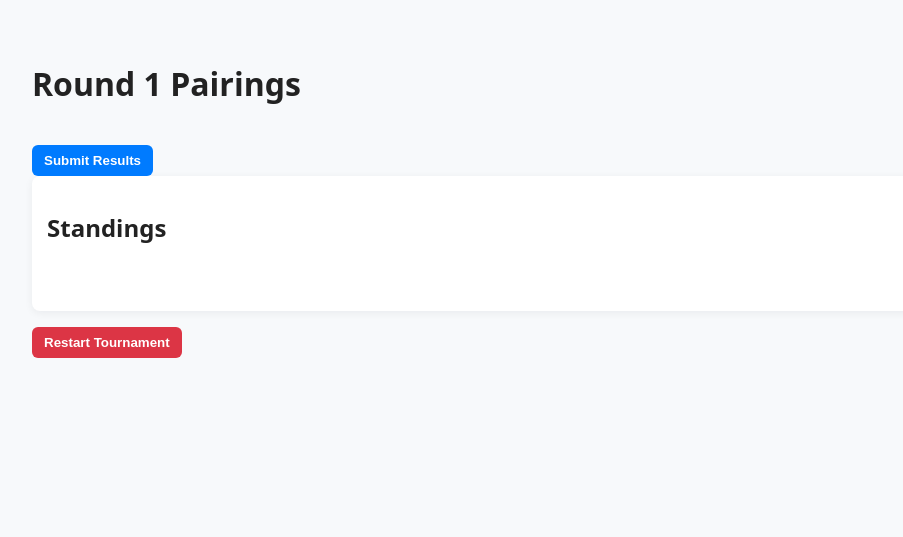
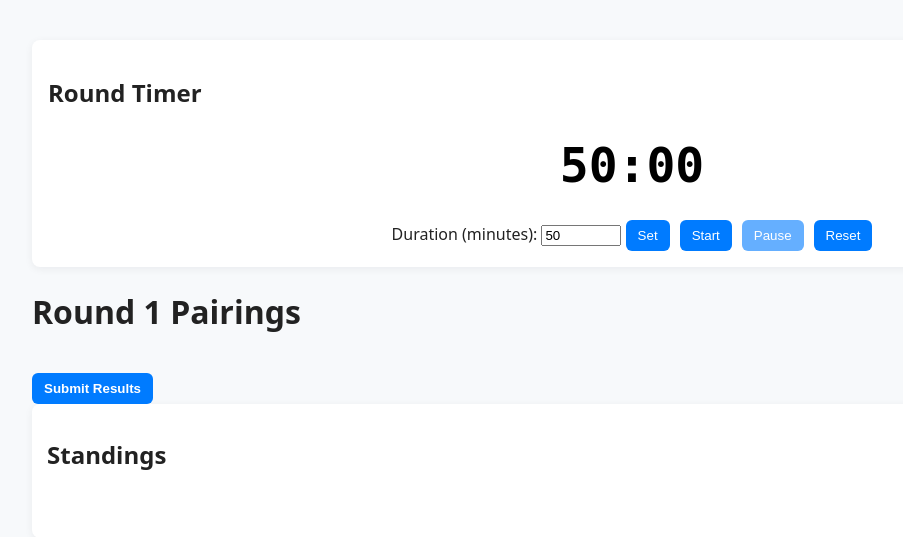
Before and after one commit to Otan1794/swiss-tournament, a Flask app: page /start_tournament in a window 1280 px wide. Shown: the top 537 px of the page, without its empty margins (8-911 px from the left). Run offline with Flask 3, Linux system fonts and the light colour scheme.

Commit message:
Add files via upload

```diff
--- a/Swiss/app.py
+++ b/Swiss/app.py
@@ -1,5 +1,6 @@
 from flask import Flask, render_template, request, redirect, url_for, session
 import math
+import time
 
 from compute import score_update, pairing_graph, final_tie_breaker
 
@@ -20,6 +21,11 @@ def init_session():
     session.setdefault("round_number", 1)
     session.setdefault("number_of_rounds", 0)
     session.setdefault("rounds", {})
+    # Timer related session variables
+    session.setdefault("timer_duration", 3000)
+    session.setdefault("timer_start", None)
+    session.setdefault("timer_paused", True)
+    session.setdefault("timer_remaining_paused", None)
 
 @app.route('/', methods=['GET'])
 def index():
@@ -107,7 +113,8 @@ def start_tournament():
 
     if request.method == 'POST':
         # Process results from the form
-
+        session["timer_start"] = None
+        session["timer_paused"] = True
         for p1, p2 in pairings:
             winner = request.form.get(f"{p1}_vs_{p2}")
             results[(p1, p2)] = winner
@@ -150,6 +157,10 @@ def start_tournament():
         session.modified = True
 
     if round_number == 1 and not session.get("pairings"):
+
+        session["timer_start"] = None
+        session["timer_paused"] = True
+
         pairings, bye_player, pairing_history = pairing_graph(
             player_list, player_scores, pairing_history, match_result_history
         )
@@ -202,7 +213,10 @@ def start_tournament():
                            player_tie_breakers=player_tie_breakers,
                            rankings=rankings,
                            rankings_data=rankings_data,
-                           pairing_history=pairing_history)
+                           pairing_history=pairing_history,
+                           timer_duration=session["timer_duration"],
+                           timer_start=session["timer_start"],
+                           timer_paused=session["timer_paused"])
 
 @app.route('/tournament_results', methods=['GET', 'POST'])
 def tournament_results():
@@ -266,5 +280,71 @@ def reset_tournament():
     session["number_of_rounds"] = 0
     return redirect(url_for('index'))
 
+@app.route('/set_timer_duration', methods=['POST'])
+def set_timer_duration():
+    init_session()
+    duration = request.form.get('duration', type=int)
+    if duration and duration > 0:
+        session["timer_duration"] = duration
+        session.modified = True
+    return {'success': True, 'duration': session["timer_duration"]}
+
+@app.route('/start_timer', methods=['POST'])
+def start_timer():
+    init_session()
+    if session["timer_start"] is None:
+        session["timer_start"] = time.time()
+    elif session["timer_remaining_paused"] is not None:
+        # Adjust start time based on remaining time when resuming
+        session["timer_start"] = time.time() - (session["timer_duration"] - session["timer_remaining_paused"])
+        session["timer_remaining_paused"] = None
+    session["timer_paused"] = False
+    session.modified = True
+    return {'success': True, 'start_time': session["timer_start"], 'paused': session["timer_paused"]}
+
+@app.route('/pause_timer', methods=['POST'])
+def pause_timer():
+    init_session()
+    if session["timer_start"] and not session["timer_paused"]:
+        # Calculate remaining time at pause
+        current_time = time.time()
+        elapsed = current_time - session["timer_start"]
+        session["timer_remaining_paused"] = max(0, session["timer_duration"] - elapsed)
+    session["timer_paused"] = True
+    session.modified = True
+    return {'success': True, 'paused': session["timer_paused"]}
+
+@app.route('/reset_timer', methods=['POST'])
+def reset_timer():
+    init_session()
+    session["timer_start"] = None
+    session["timer_paused"] = True
+    session["timer_remaining_paused"] = None  # Clear paused remaining time
+    session.modified = True
+    return {'success': True, 'start_time': session["timer_start"], 'paused': session["timer_paused"]}
+
+@app.route('/get_timer_state', methods=['GET'])
+def get_timer_state():
+    init_session()
+    current_time = time.time()
+
+    if session["timer_paused"] and session["timer_remaining_paused"] is not None:
+        # When paused, show the stored remaining time
+        remaining = session["timer_remaining_paused"]
+    elif session["timer_start"] and not session["timer_paused"]:
+        # When running, calculate remaining time
+        elapsed = current_time - session["timer_start"]
+        remaining = max(0, session["timer_duration"] - elapsed)
+    else:
+        # When not started or reset, show full duration
+        remaining = session["timer_duration"]
+
+    return {
+        'remaining': int(remaining),
+        'duration': session["timer_duration"],
+        'paused': session["timer_paused"],
+        'started': session["timer_start"] is not None
+    }
+
 if __name__ == '__main__':
     app.run(debug=True)
--- a/Swiss/static/css/style.css
+++ b/Swiss/static/css/style.css
@@ -326,3 +326,38 @@ input[type="submit"].danger {
 .center{ text-align:center; }
 .mt-1{ margin-top:8px; }
 .mb-1{ margin-bottom:8px; }
+
+/* Timer styles */
+.timer-section {
+    margin-bottom: 20px;
+}
+
+.timer-display {
+    text-align: center;
+}
+
+#timer {
+    font-size: 3rem;
+    font-weight: bold;
+    font-family: monospace;
+    margin: 20px 0;
+    color: var(--text);
+}
+
+.timer-controls {
+    display: flex;
+    justify-content: center;
+    align-items: center;
+    gap: 10px;
+    flex-wrap: wrap;
+}
+
+.timer-controls form {
+    display: flex;
+    align-items: center;
+    gap: 5px;
+}
+
+.timer-controls input[type="number"] {
+    width: 80px;
+}
--- a/Swiss/static/js/start_tournament.js
+++ b/Swiss/static/js/start_tournament.js
@@ -9,3 +9,136 @@ if (restartForm) {
         }
     });
 }
+
+// Timer functionality - AJAX polling version
+let timerInterval;
+let lastRemaining;
+let durationInputModified = false;
+
+function getTimerData() {
+    const timerData = document.getElementById('timer-data');
+    if (!timerData) return { duration: 300, start: null, paused: true };
+
+    return {
+        duration: parseInt(timerData.dataset.duration),
+        start: timerData.dataset.start === 'null' ? null : parseFloat(timerData.dataset.start),
+        paused: timerData.dataset.paused === 'true'
+    };
+}
+
+// Initialize with data from HTML
+const initialData = getTimerData();
+lastRemaining = initialData.duration;
+
+function formatTime(seconds) {
+    const mins = Math.floor(seconds / 60);
+    const secs = seconds % 60;
+    return `${mins.toString().padStart(2, '0')}:${secs.toString().padStart(2, '0')}`;
+}
+
+function updateTimerDisplay(remaining, paused) {
+    const timerElement = document.getElementById('timer');
+    timerElement.textContent = formatTime(remaining);
+
+    if (remaining <= 0 && !paused) {
+        timerElement.style.color = 'red';
+        if (remaining < lastRemaining) { // Only alert once when it hits zero
+            alert('Time is up!');
+        }
+    } else {
+        timerElement.style.color = 'black';
+    }
+
+    lastRemaining = remaining;
+}
+
+function pollTimer() {
+    fetch('/get_timer_state')
+        .then(response => response.json())
+        .then(data => {
+            updateTimerDisplay(data.remaining, data.paused);
+
+            // Update button states
+            document.getElementById('start-timer').disabled = !data.paused;
+            document.getElementById('pause-timer').disabled = data.paused;
+
+            // Only update duration input if user hasn't modified it
+            if (!durationInputModified) {
+                document.getElementById('duration').value = Math.ceil(data.duration / 60);
+            }
+        })
+        .catch(error => console.error('Error polling timer:', error));
+}
+
+function startTimer() {
+    fetch('/start_timer', { method: 'POST' })
+        .then(response => response.json())
+        .then(data => {
+            if (data.success) {
+                pollTimer(); // Immediate update
+            }
+        })
+        .catch(error => console.error('Error starting timer:', error));
+}
+
+function pauseTimer() {
+    fetch('/pause_timer', { method: 'POST' })
+        .then(response => response.json())
+        .then(data => {
+            if (data.success) {
+                pollTimer(); // Immediate update
+            }
+        })
+        .catch(error => console.error('Error pausing timer:', error));
+}
+
+function resetTimer() {
+    fetch('/reset_timer', { method: 'POST' })
+        .then(response => response.json())
+        .then(data => {
+            if (data.success) {
+                durationInputModified = false; // Reset modification flag
+                pollTimer(); // Immediate update
+            }
+        })
+        .catch(error => console.error('Error resetting timer:', error));
+}
+
+function setDuration() {
+    const durationInput = document.getElementById('duration');
+    const newDuration = parseInt(durationInput.value) * 60;
+
+    fetch('/set_timer_duration', {
+        method: 'POST',
+        headers: { 'Content-Type': 'application/x-www-form-urlencoded' },
+        body: `duration=${newDuration}`
+    })
+    .then(response => response.json())
+    .then(data => {
+        if (data.success) {
+            pollTimer(); // Immediate update
+        }
+    })
+    .catch(error => console.error('Error setting duration:', error));
+}
+
+// Event listeners
+document.getElementById('start-timer').addEventListener('click', startTimer);
+document.getElementById('pause-timer').addEventListener('click', pauseTimer);
+document.getElementById('reset-timer').addEventListener('click', resetTimer);
+document.getElementById('set-duration-form').addEventListener('submit', function(e) {
+    e.preventDefault();
+    durationInputModified = false; // Reset flag after setting
+    setDuration();
+});
+
+// Track when user modifies the duration input
+document.getElementById('duration').addEventListener('input', function() {
+    durationInputModified = true;
+});
+
+// Initialize timer polling
+document.addEventListener('DOMContentLoaded', function() {
+    pollTimer(); // Initial poll
+    timerInterval = setInterval(pollTimer, 1000); // Poll every second
+});
--- a/Swiss/template/start_tournament.html
+++ b/Swiss/template/start_tournament.html
@@ -4,10 +4,40 @@
   <meta charset="utf-8">
   <meta name="viewport" content="width=device-width, initial-scale=1">
   <title>Round {{ round_number }} Pairings</title>
+
+  <!-- <script>
+    const timerDuration = {{ timer_duration }};
+  </script> -->
+
   <script defer src="{{ url_for('static', filename='js/start_tournament.js') }}"></script>
   <link rel="stylesheet" href="{{ url_for('static', filename='css/style.css') }}">
 </head>
 <body>
+  <!-- Timer data for JavaScript -->
+  <div id="timer-data"
+       data-duration="{{ timer_duration }}"
+       data-start="{{ timer_start | tojson }}"
+       data-paused="{{ timer_paused | tojson }}"
+       style="display: none;">
+  </div>
+
+    <!-- Timer Section -->
+  <div class="timer-section card">
+    <h2>Round Timer</h2>
+    <div class="timer-display">
+      <div id="timer">00:00</div>
+      <div class="timer-controls">
+        <form id="set-duration-form" style="display: inline;">
+          <label for="duration">Duration (minutes):</label>
+          <input type="number" id="duration" name="duration" min="1" max="120" value="{{ timer_duration // 60 }}">
+          <button type="submit">Set</button>
+        </form>
+        <button id="start-timer" {% if not timer_paused %}disabled{% endif %}>Start</button>
+        <button id="pause-timer" {% if timer_paused %}disabled{% endif %}>Pause</button>
+        <button id="reset-timer">Reset</button>
+      </div>
+    </div>
+  </div>
   <h1>Round {{ round_number }} Pairings</h1>
 
   {% if bye_player %}
```
